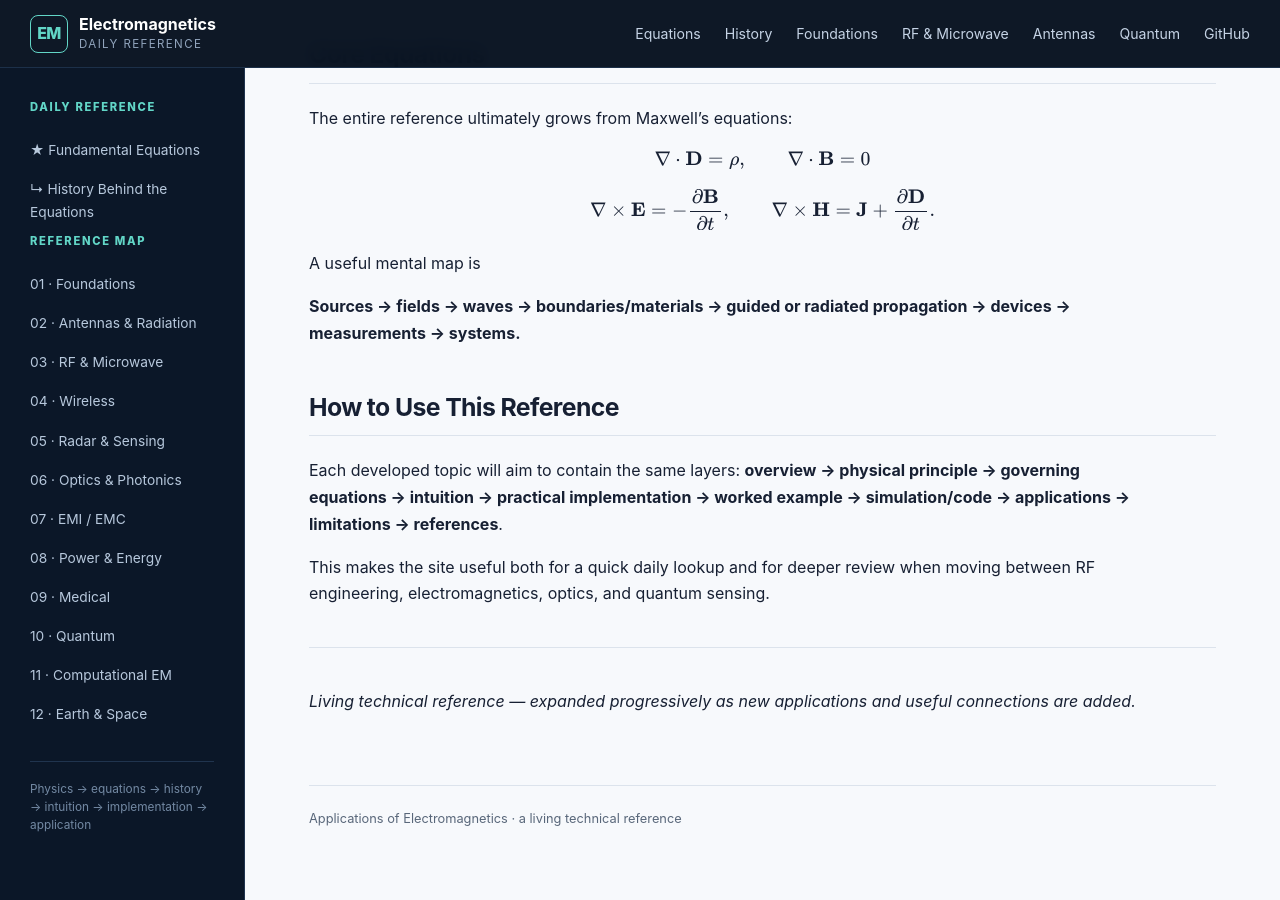
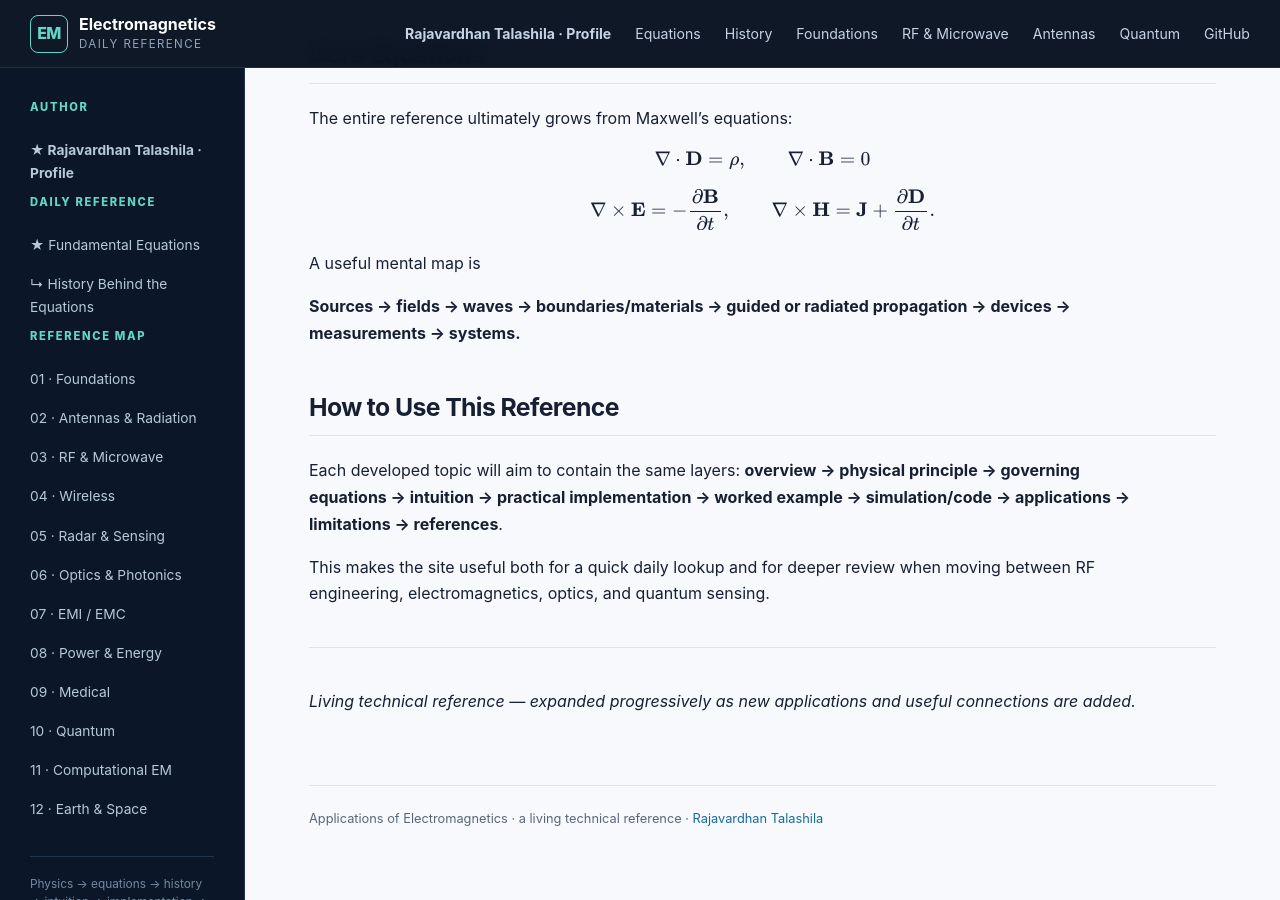
Before and after one commit to RajavardhanT/Electromagnetics_Applications, a Jekyll site: the page built from index.md, in a window 1280 px wide and 900 px high, scrolled down 1124 px. Built offline with Jekyll 4.4.1, drawn with Linux system fonts in a browser that asks for light colours.

Commit message:
Add prominent profile link to site navigation

```diff
--- a/_layouts/default.html
+++ b/_layouts/default.html
@@ -16,6 +16,7 @@
   <header class="topbar">
     <a class="brand" href="{{ '/' | relative_url }}"><span class="brand-mark">EM</span><span><strong>Electromagnetics</strong><small>Daily Reference</small></span></a>
     <nav class="topnav" aria-label="Primary">
+      <a href="https://rajavardhant.github.io/"><strong>Rajavardhan Talashila · Profile</strong></a>
       <a href="{{ '/reference/fundamental-equations.html' | relative_url }}">Equations</a>
       <a href="{{ '/reference/equation-history.html' | relative_url }}">History</a>
       <a href="{{ '/foundations/' | relative_url }}">Foundations</a>
@@ -28,6 +29,8 @@
 
   <div class="shell">
     <aside class="sidebar">
+      <div class="sidebar-title">AUTHOR</div>
+      <a href="https://rajavardhant.github.io/"><strong>★ Rajavardhan Talashila · Profile</strong></a>
       <div class="sidebar-title">DAILY REFERENCE</div>
       <a href="{{ '/reference/fundamental-equations.html' | relative_url }}">★ Fundamental Equations</a>
       <a href="{{ '/reference/equation-history.html' | relative_url }}">↳ History Behind the Equations</a>
@@ -49,7 +52,7 @@
 
     <main class="content">
       {{ content }}
-      <footer class="site-footer">Applications of Electromagnetics · a living technical reference</footer>
+      <footer class="site-footer">Applications of Electromagnetics · a living technical reference · <a href="https://rajavardhant.github.io/">Rajavardhan Talashila</a></footer>
     </main>
   </div>
 </body>
```
